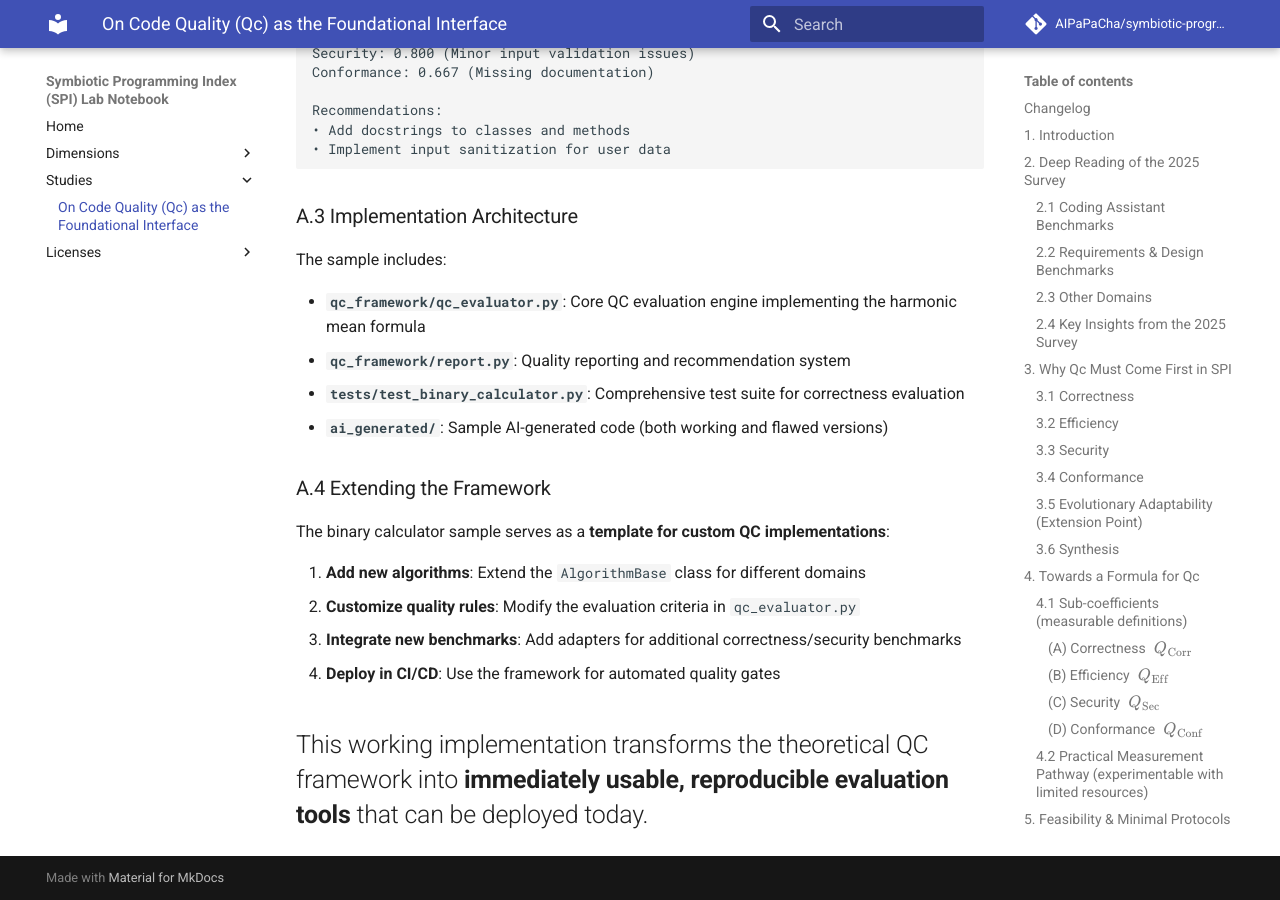
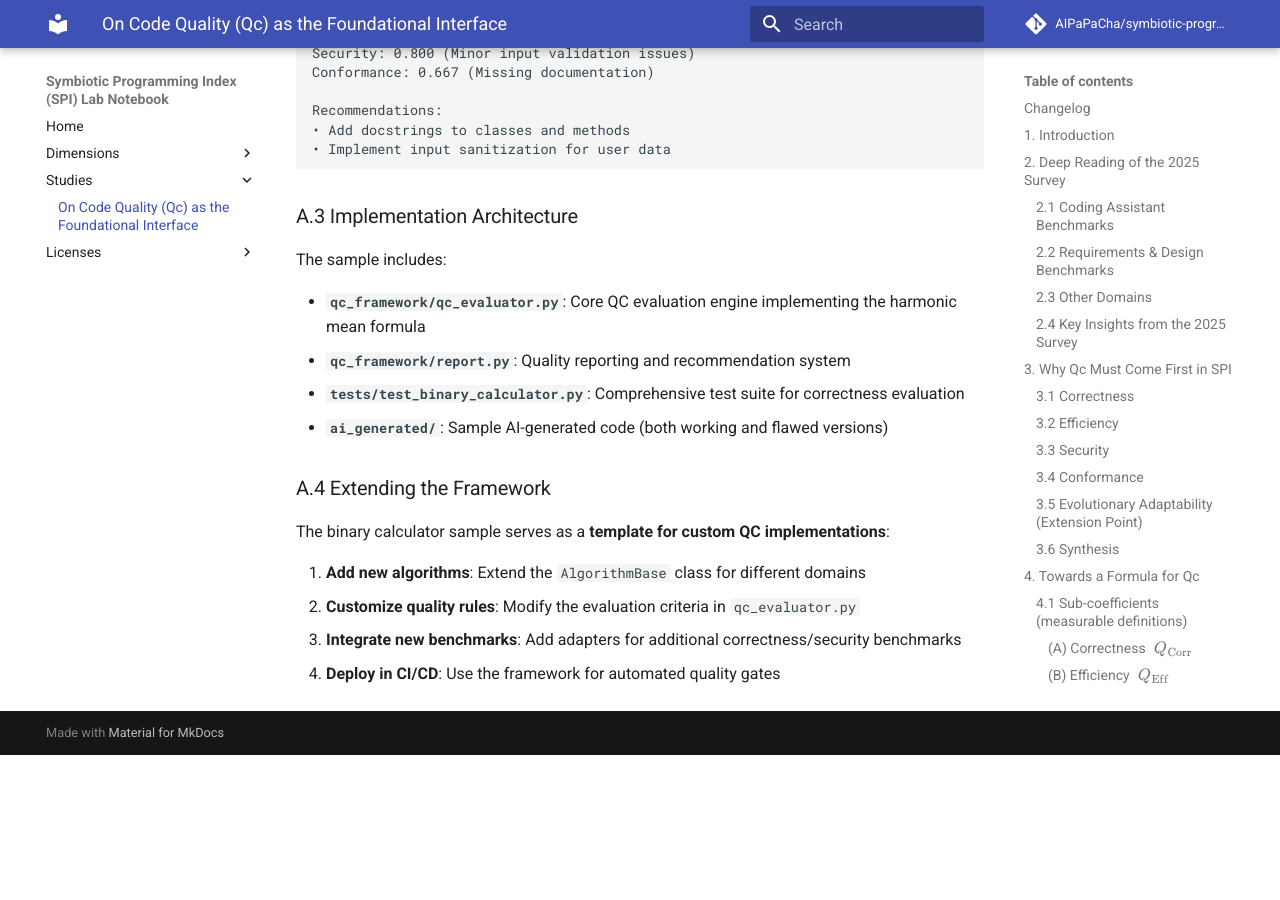
Before and after one commit to AIPaPaCha/symbiotic-programming-index, an MkDocs documentation site: the page built from docs/qc/studies/qc_foundational_interface.md, in a window 1280 px wide and 900 px high, scrolled down 16001 px. Built offline with MkDocs 1.6.1 and Material for MkDocs 9.7.7, drawn with Linux system fonts in a browser that asks for light colours; comment, search, counter and statistics services are not loaded; after the commit the page ends 16756 px from its top, so only the background shows below that.

Commit message:
remove unuseful part

```diff
--- a/docs/qc/studies/qc_foundational_interface.md
+++ b/docs/qc/studies/qc_foundational_interface.md
@@ -478,6 +478,3 @@ The binary calculator sample serves as a **template for custom QC implementation
 2. **Customize quality rules**: Modify the evaluation criteria in `qc_evaluator.py`
 3. **Integrate new benchmarks**: Add adapters for additional correctness/security benchmarks
 4. **Deploy in CI/CD**: Use the framework for automated quality gates
-
-This working implementation transforms the theoretical QC framework into **immediately usable, reproducible evaluation tools** that can be deployed today.
----
```
